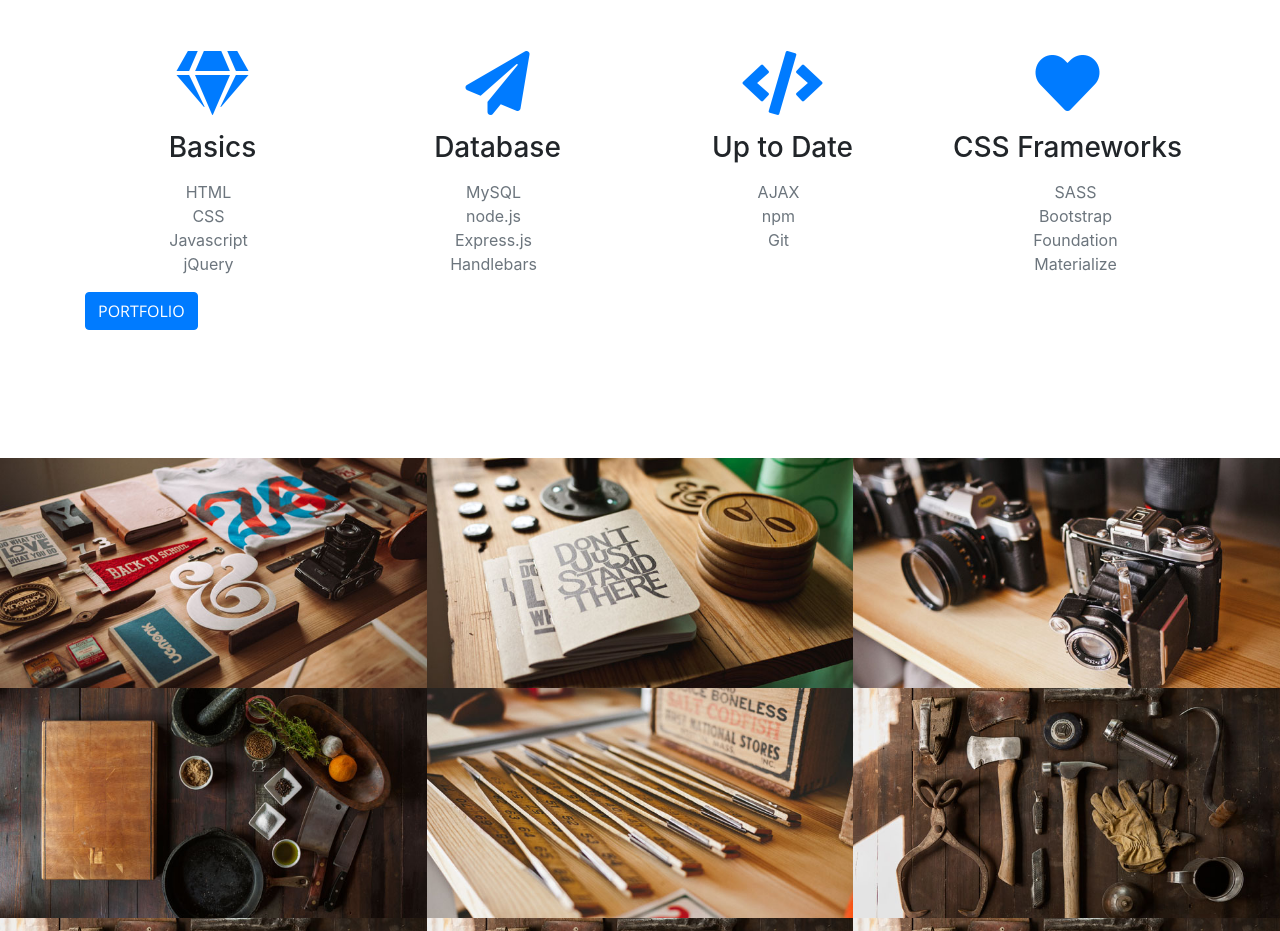
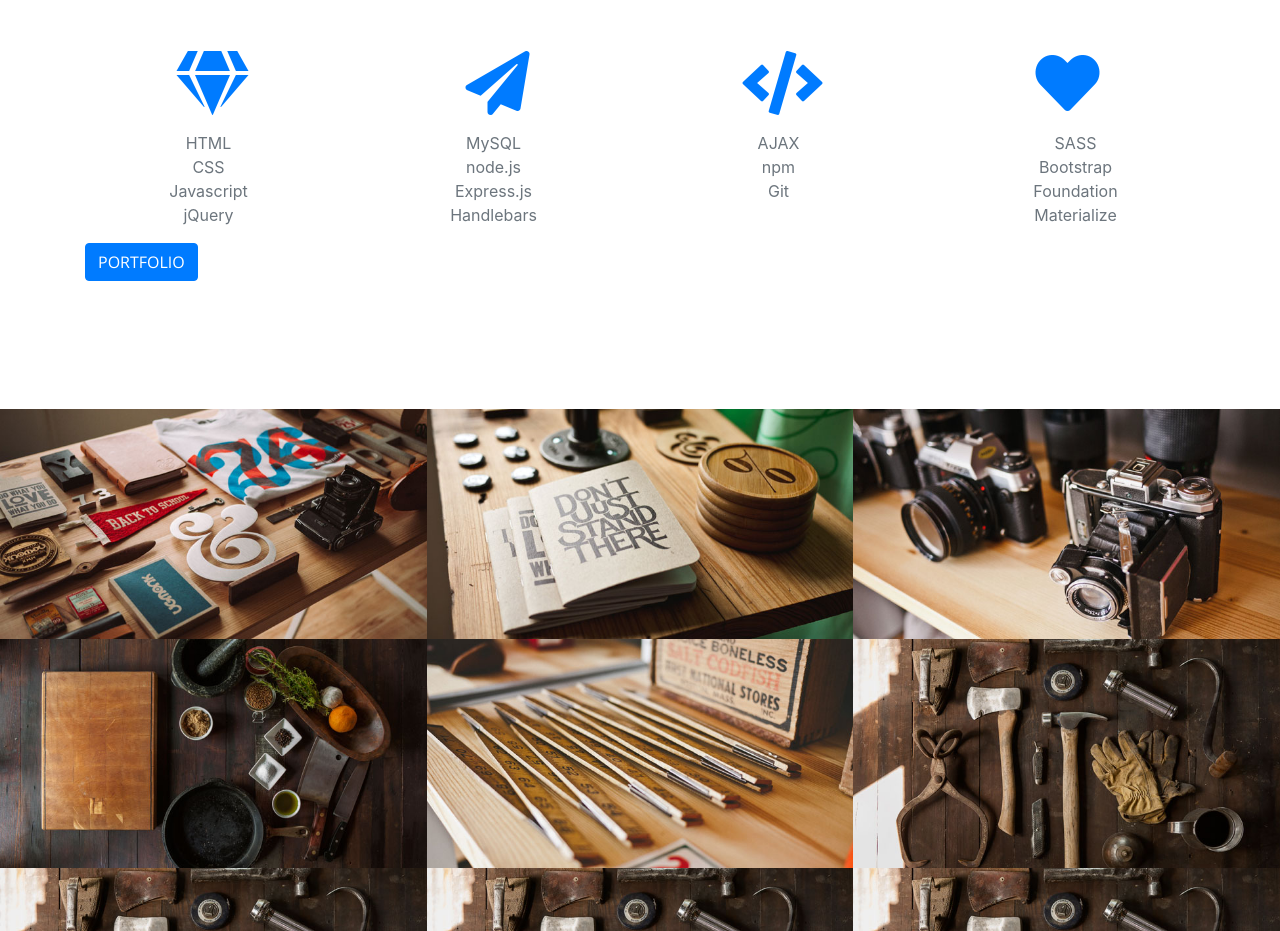
Before and after one commit to TJANGEL/Portfolio2, a website with bundled scripts: page index.html in a window 1280 px wide. Shown: the part 1754-2685 px from the top of the page. Built offline with nearby package versions, Linux system fonts and the light colour scheme.

```diff
--- a/index.html
+++ b/index.html
@@ -155,9 +155,9 @@
           <div class="col-lg-3 col-md-6 text-center">
             <div class="service-box mt-5 mx-auto">
               <i class="fas fa-4x fa-gem text-primary mb-3 sr-icon-1"></i>
-              <h3 class="mb-3">Basics</h3>
+              <!-- <h3 class="mb-3">Basics</h3> -->
               <p class="text-muted mb-0">
-                <ul class="text-muted mr-5">
+                <ul class="text-muted pr-5 mb-2">
                   <li>HTML</li>
                   <li>CSS</li>
                   <li>Javascript</li>
@@ -171,9 +171,9 @@
               <i
                 class="fas fa-4x fa-paper-plane text-primary mb-3 sr-icon-2"
               ></i>
-              <h3 class="mb-3">Database</h3>
+              <!-- <h3 class="mb-3">Database</h3> -->
               <p class="text-muted mb-0">
-                <ul class="text-muted mr-5">
+                <ul class="text-muted pr-5 mb-2">
                   <li>MySQL</li>
                   <li>node.js</li>
                   <li>Express.js</li>
@@ -185,9 +185,9 @@
           <div class="col-lg-3 col-md-6 text-center">
             <div class="service-box mt-5 mx-auto">
               <i class="fas fa-4x fa-code text-primary mb-3 sr-icon-3"></i>
-              <h3 class="mb-3">Up to Date</h3>
+              <!-- <h3 class="mb-3">Up to Date</h3> -->
               <p class="mb-0">
-                <ul class="text-muted mr-5">
+                <ul class="text-muted pr-5 mb-2">
                     <li>AJAX</li>
                     <li>npm</li>
                     <li>Git</li>
@@ -198,9 +198,9 @@
           <div class="col-lg-3 col-md-6 text-center">
             <div class="service-box mt-5 mx-auto">
               <i class="fas fa-4x fa-heart text-primary mb-3 sr-icon-4"></i>
-              <h3 class="mb-3">CSS Frameworks</h3>
+              <!-- <h3 class="mb-3">CSS Frameworks</h3> -->
               <p class="mb-0">
-                <ul class="text-muted mr-4">
+                <ul class="text-muted pr-4 mb-2">
                   <li>SASS</li>
                   <li>Bootstrap</li>
                   <li>Foundation</li>
@@ -210,7 +210,7 @@
             </div>
           </div>
         </div>
-        <a class="btn btn-primary btn-xl js-scroll-trigger" href="#portfolio"
+        <a class="btn btn-primary btn-xl js-scroll-trigger ml-auto" href="#portfolio"
         >Portfolio</a
       >
       </div>
```
